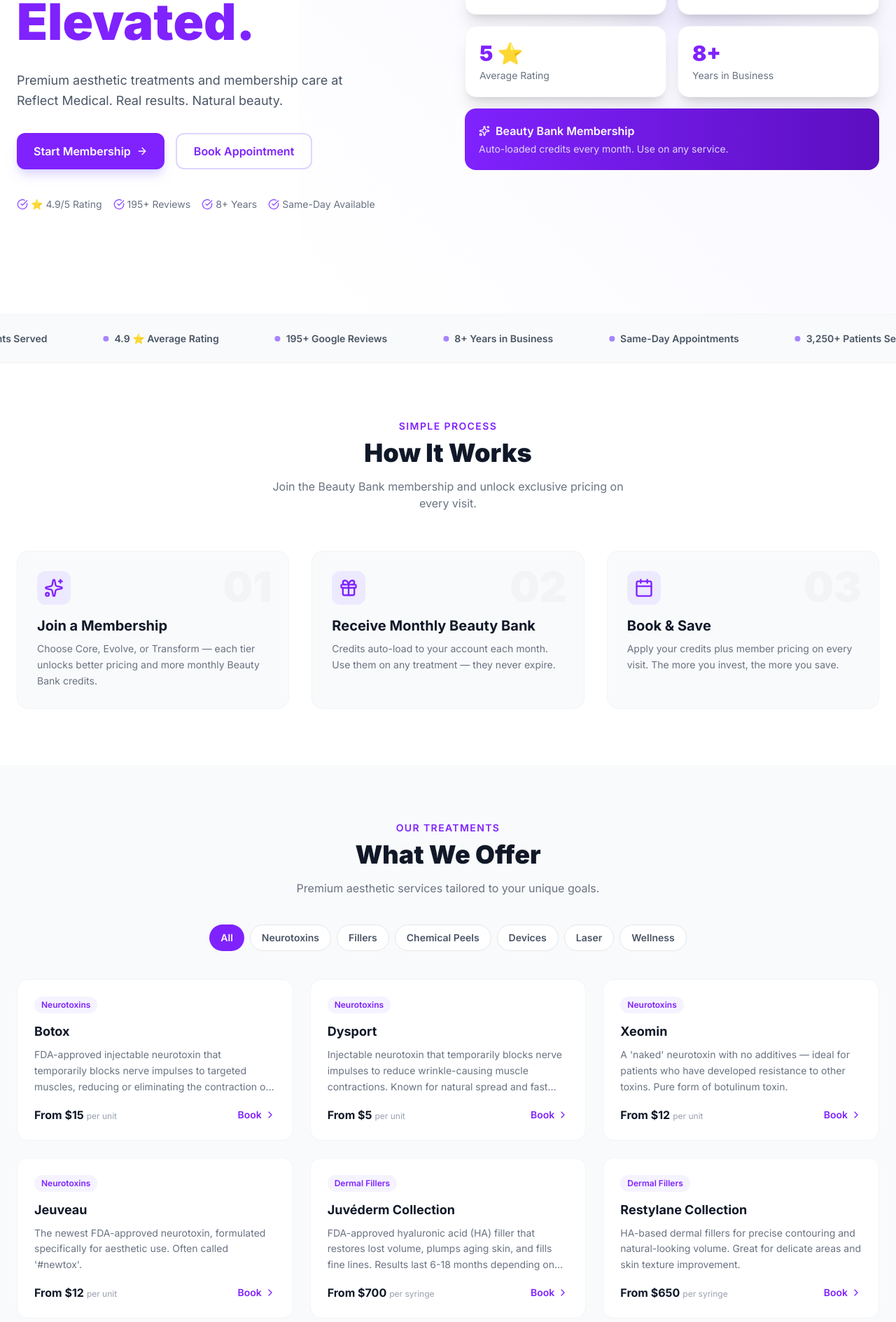
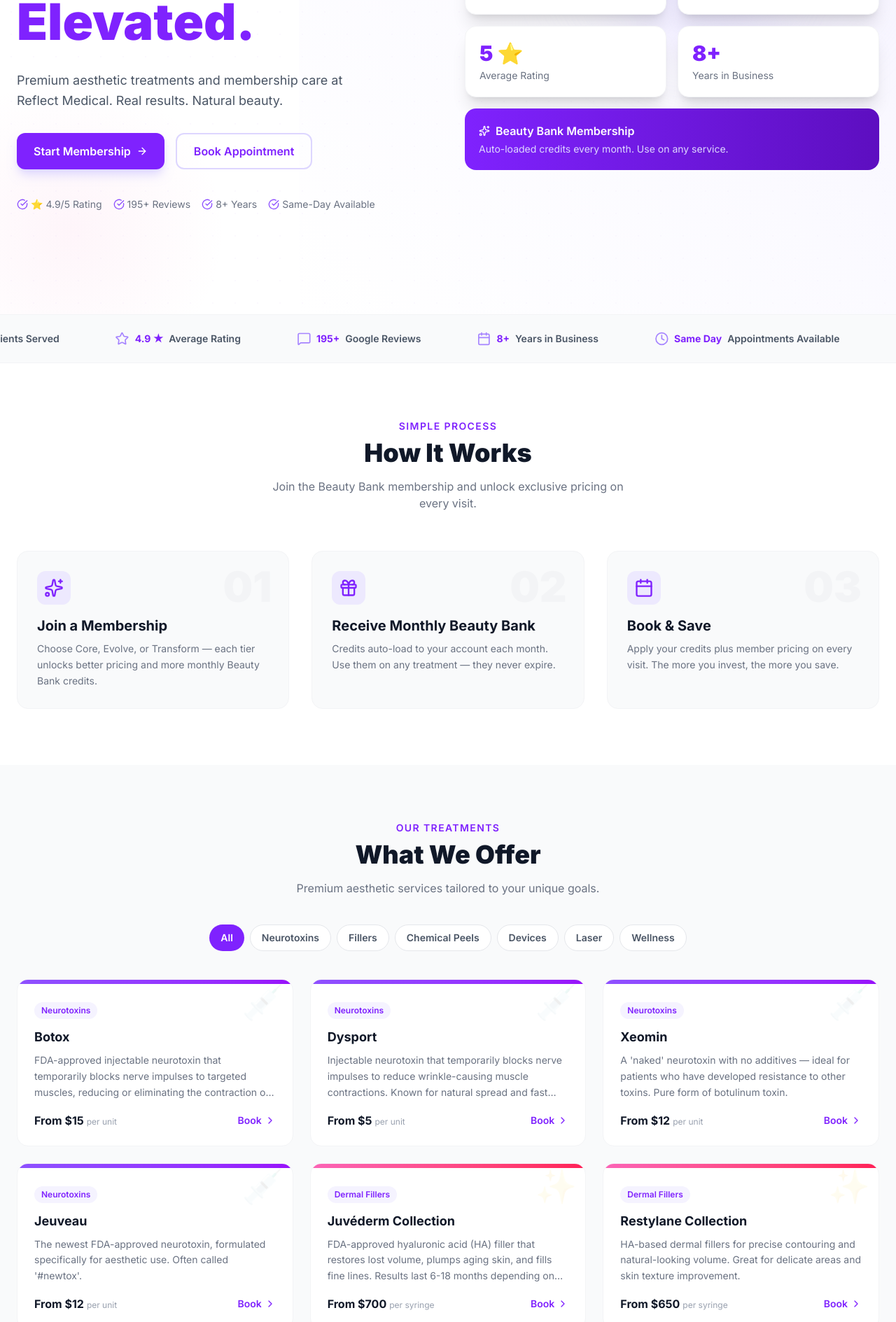
Before and after one commit to ZbienVC/ReflectMedical, a React (Vite) app: page / in a window 1280 px wide. Shown: the part 351-2240 px from the top of the page at 70% size. Built offline with nearby package versions, Linux system fonts and the light colour scheme; no server answers; the database is empty; a web font is replaced by a local one.

Commit message:
Landing page: floating orbs, treatment icons, scroll animations, sparkle effects, marquee icons

```diff
--- a/src/pages/Landing.tsx
+++ b/src/pages/Landing.tsx
@@ -3,7 +3,8 @@
 import { motion, useInView, animate } from "framer-motion";
 import {
   Star, MapPin, Phone, Clock, Instagram, Facebook, ChevronRight,
-  Menu, X, CheckCircle, ArrowRight, Sparkles, Calendar, Gift, ChevronDown, ChevronUp
+  Menu, X, CheckCircle, ArrowRight, Sparkles, Calendar, Gift, ChevronDown, ChevronUp,
+  Users, MessageSquare
 } from "lucide-react";
 import { practiceInfo, physicians } from "../data/practiceData";
 import { realReviews } from "../data/reviews";
@@ -37,6 +38,26 @@
   "Laser": ["LHR"],
   "Wellness": ["GLP"],
 };
+
+// ─── Treatment visuals ───────────────────────────────────────────────────────
+const TREATMENT_VISUALS: Record<string, { gradient: string; icon: string }> = {
+  "Neurotoxins": { gradient: "from-violet-500 to-purple-600", icon: "💉" },
+  "Dermal Fillers": { gradient: "from-pink-400 to-rose-500", icon: "✨" },
+  "Medical Device": { gradient: "from-blue-500 to-cyan-600", icon: "⚡" },
+  "Chemical Peel": { gradient: "from-emerald-400 to-teal-500", icon: "🌿" },
+  "LHR": { gradient: "from-amber-400 to-orange-500", icon: "⚡" },
+  "GLP": { gradient: "from-violet-400 to-indigo-600", icon: "🌿" },
+};
+
+// ─── Marquee stats ───────────────────────────────────────────────────────────
+const MARQUEE_STATS = [
+  { icon: <Users className="w-5 h-5" />, value: "3,250+", label: "Patients Served" },
+  { icon: <Star className="w-5 h-5" />, value: "4.9 ★", label: "Average Rating" },
+  { icon: <MessageSquare className="w-5 h-5" />, value: "195+", label: "Google Reviews" },
+  { icon: <Calendar className="w-5 h-5" />, value: "8+", label: "Years in Business" },
+  { icon: <Clock className="w-5 h-5" />, value: "Same Day", label: "Appointments Available" },
+  { icon: <Sparkles className="w-5 h-5" />, value: "3 Tiers", label: "Membership Plans" },
+];
 
 // ─── Star row ────────────────────────────────────────────────────────────────
 function Stars({ n = 5 }: { n?: number }) {
@@ -259,6 +280,52 @@
           2. HERO
       ══════════════════════════════════════════════════════════ */}
       <section className="relative min-h-screen flex items-center overflow-hidden bg-white pt-16">
+        {/* Dot grid */}
+        <div
+          className="absolute inset-0 pointer-events-none opacity-[0.03]"
+          style={{
+            backgroundImage: "radial-gradient(circle, #7C3AED 1px, transparent 1px)",
+            backgroundSize: "32px 32px",
+          }}
+        />
+
+        {/* Floating orbs */}
+        <motion.div
+          className="absolute top-[-100px] right-[-150px] w-[600px] h-[600px] rounded-full pointer-events-none"
+          style={{ background: "radial-gradient(circle, rgba(124,58,237,0.10) 0%, transparent 70%)" }}
+          animate={{ scale: [1, 1.08, 1], opacity: [0.6, 1, 0.6] }}
+          transition={{ duration: 8, repeat: Infinity, ease: "easeInOut" }}
+        />
+        <motion.div
+          className="absolute bottom-[-80px] left-[-100px] w-[400px] h-[400px] rounded-full pointer-events-none"
+          style={{ background: "radial-gradient(circle, rgba(244,114,182,0.08) 0%, transparent 70%)" }}
+          animate={{ scale: [1, 1.12, 1], opacity: [0.5, 0.9, 0.5] }}
+          transition={{ duration: 10, repeat: Infinity, ease: "easeInOut", delay: 2 }}
+        />
+        <motion.div
+          className="absolute top-[40%] right-[10%] w-[200px] h-[200px] rounded-full pointer-events-none"
+          style={{ background: "radial-gradient(circle, rgba(124,58,237,0.07) 0%, transparent 70%)" }}
+          animate={{ y: [-10, 10, -10], opacity: [0.4, 0.8, 0.4] }}
+          transition={{ duration: 6, repeat: Infinity, ease: "easeInOut", delay: 1 }}
+        />
+
+        {/* Floating decorative icons */}
+        {[
+          { icon: "✦", top: "15%", right: "8%", size: "text-4xl", delay: 0, color: "text-violet-300" },
+          { icon: "◈", top: "65%", right: "15%", size: "text-2xl", delay: 1.5, color: "text-pink-200" },
+          { icon: "✦", top: "30%", left: "4%", size: "text-3xl", delay: 3, color: "text-violet-200" },
+          { icon: "◇", bottom: "20%", left: "8%", size: "text-xl", delay: 2, color: "text-violet-300" },
+          { icon: "✦", top: "8%", left: "20%", size: "text-lg", delay: 4, color: "text-pink-200" },
+        ].map((el, i) => (
+          <motion.div
+            key={i}
+            className={`absolute ${el.color} ${el.size} pointer-events-none select-none`}
+            style={{ top: (el as any).top, right: (el as any).right, left: (el as any).left, bottom: (el as any).bottom }}
+            animate={{ y: [-8, 8, -8], rotate: [-5, 5, -5], opacity: [0.15, 0.25, 0.15] }}
+            transition={{ duration: 5 + i, repeat: Infinity, ease: "easeInOut", delay: el.delay }}
+          />
+        ))}
+
         {/* Decorative gradient blob top-right */}
         <div className="absolute top-0 right-0 w-2/3 h-full pointer-events-none">
           <div className="absolute top-0 right-0 w-full h-full bg-gradient-to-bl from-violet-50 via-violet-50/40 to-transparent" />
@@ -388,19 +455,14 @@
       <section className="bg-gray-50 border-y border-gray-100 py-6 overflow-hidden">
         <div className="flex animate-marquee whitespace-nowrap">
           {[...Array(3)].map((_, i) =>
-            [
-              "3,250+ Patients Served",
-              "4.9 ⭐ Average Rating",
-              "195+ Google Reviews",
-              "8+ Years in Business",
-              "Same-Day Appointments",
-            ].map((stat) => (
+            MARQUEE_STATS.map((stat) => (
               <span
-                key={`${i}-${stat}`}
+                key={`${i}-${stat.label}`}
                 className="inline-flex items-center gap-2 mx-10 text-sm font-semibold text-gray-600"
               >
-                <span className="w-2 h-2 rounded-full bg-violet-400 inline-block" />
-                {stat}
+                <span className="text-violet-400">{stat.icon}</span>
+                <span className="font-bold text-violet-600">{stat.value}</span>
+                <span>{stat.label}</span>
               </span>
             ))
           )}
@@ -490,10 +552,18 @@
 
           {/* Treatment cards */}
           <div className="grid sm:grid-cols-2 lg:grid-cols-3 gap-6">
-            {filteredServices.slice(0, 9).map((svc, i) => (
+            {filteredServices.slice(0, 9).map((svc, i) => {
+              const visual = TREATMENT_VISUALS[svc.category] ?? { gradient: "from-violet-400 to-violet-600", icon: "✦" };
+              return (
                 <FadeIn key={svc.id} delay={i * 0.05}>
-                <div className="bg-white rounded-2xl p-6 border border-gray-100 hover:border-violet-200 hover:shadow-lg transition h-full flex flex-col">
-                  <span className="text-xs font-semibold text-violet-600 bg-violet-50 px-2.5 py-1 rounded-full self-start mb-3">
+                  <div className="bg-white rounded-2xl p-6 border border-gray-100 hover:border-violet-200 hover:shadow-lg transition h-full flex flex-col overflow-hidden relative">
+                    {/* Colored top accent strip */}
+                    <div className={`absolute top-0 left-0 right-0 h-1.5 bg-gradient-to-r ${visual.gradient}`} />
+                    {/* Background icon */}
+                    <div className="absolute top-2 right-3 text-5xl opacity-[0.07] pointer-events-none select-none leading-none">
+                      {visual.icon}
+                    </div>
+                    <span className="text-xs font-semibold text-violet-600 bg-violet-50 px-2.5 py-1 rounded-full self-start mb-3 mt-2">
                       {svc.category}
                     </span>
                     <h3 className="text-lg font-bold text-gray-900 mb-2">{svc.name}</h3>
@@ -514,7 +584,8 @@
                     </div>
                   </div>
                 </FadeIn>
-            ))}
+              );
+            })}
           </div>
 
           <FadeIn className="text-center mt-10">
@@ -572,9 +643,18 @@
                     <p className={`text-xs font-semibold uppercase tracking-wider mb-1 ${plan.highlighted ? "text-violet-300" : "text-gray-400"}`}>
                       Monthly Beauty Bank
                     </p>
-                    <p className={`text-2xl font-black ${plan.highlighted ? "text-white" : "text-violet-600"}`}>
+                    <div className="relative">
+                      <motion.div
+                        className="absolute inset-0 flex items-center justify-center pointer-events-none"
+                        animate={{ rotate: 360 }}
+                        transition={{ duration: 20, repeat: Infinity, ease: "linear" }}
+                      >
+                        <div className="w-16 h-16 rounded-full border border-violet-200 opacity-30" />
+                      </motion.div>
+                      <p className={`text-2xl font-black relative z-10 ${plan.highlighted ? "text-white" : "text-violet-600"}`}>
                         ${plan.monthlyCredits} Credits
                       </p>
+                    </div>
                   </div>
                   <Link
                     to="/signup"
@@ -616,9 +696,10 @@
           <div className="grid sm:grid-cols-2 lg:grid-cols-3 gap-6">
             {realReviews.slice(0, 6).map((review, i) => (
               <FadeIn key={review.id} delay={i * 0.08}>
-                <div className="bg-white rounded-2xl p-6 border border-gray-100 hover:border-violet-200 hover:shadow-md transition h-full flex flex-col">
+                <div className="relative bg-white rounded-2xl p-6 border border-gray-100 hover:border-violet-200 hover:shadow-md transition h-full flex flex-col overflow-hidden">
+                  <div className="absolute top-2 left-3 text-8xl font-serif text-violet-100 leading-none pointer-events-none select-none">"</div>
                   <Stars n={review.rating} />
-                  <p className="text-gray-700 text-sm leading-relaxed mt-3 mb-4 flex-1">
+                  <p className="text-gray-700 text-sm leading-relaxed mt-3 mb-4 flex-1 relative z-10">
                     "{review.text}"
                   </p>
                   <div className="mt-auto flex items-center justify-between">
@@ -755,8 +836,21 @@
       {/* ══════════════════════════════════════════════════════════
           10. FINAL CTA
       ══════════════════════════════════════════════════════════ */}
-      <section className="py-24 bg-gradient-to-br from-violet-600 to-violet-800 text-white">
-        <div className="max-w-3xl mx-auto px-4 sm:px-6 text-center">
+      <section className="relative py-24 bg-gradient-to-br from-violet-600 to-violet-800 text-white overflow-hidden">
+        {/* Floating particles */}
+        {[...Array(8)].map((_, i) => (
+          <motion.div
+            key={i}
+            className="absolute w-1.5 h-1.5 rounded-full bg-white/30 pointer-events-none"
+            style={{
+              left: `${10 + i * 12}%`,
+              top: `${20 + (i % 3) * 25}%`,
+            }}
+            animate={{ y: [-20, -60, -20], opacity: [0, 0.6, 0] }}
+            transition={{ duration: 3 + i * 0.5, repeat: Infinity, ease: "easeInOut", delay: i * 0.4 }}
+          />
+        ))}
+        <div className="relative max-w-3xl mx-auto px-4 sm:px-6 text-center">
           <FadeIn>
             <h2 className="text-4xl md:text-5xl font-black mb-4">
               Ready to Transform Your Look?
```
Lines whose indentation alone changed are shown as unchanged.
